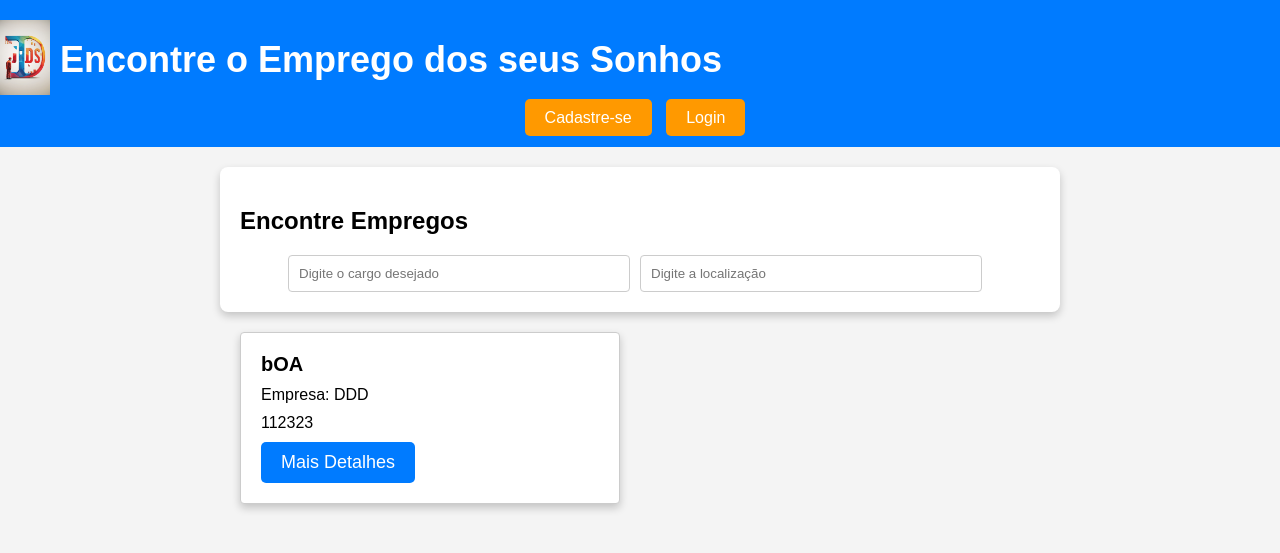
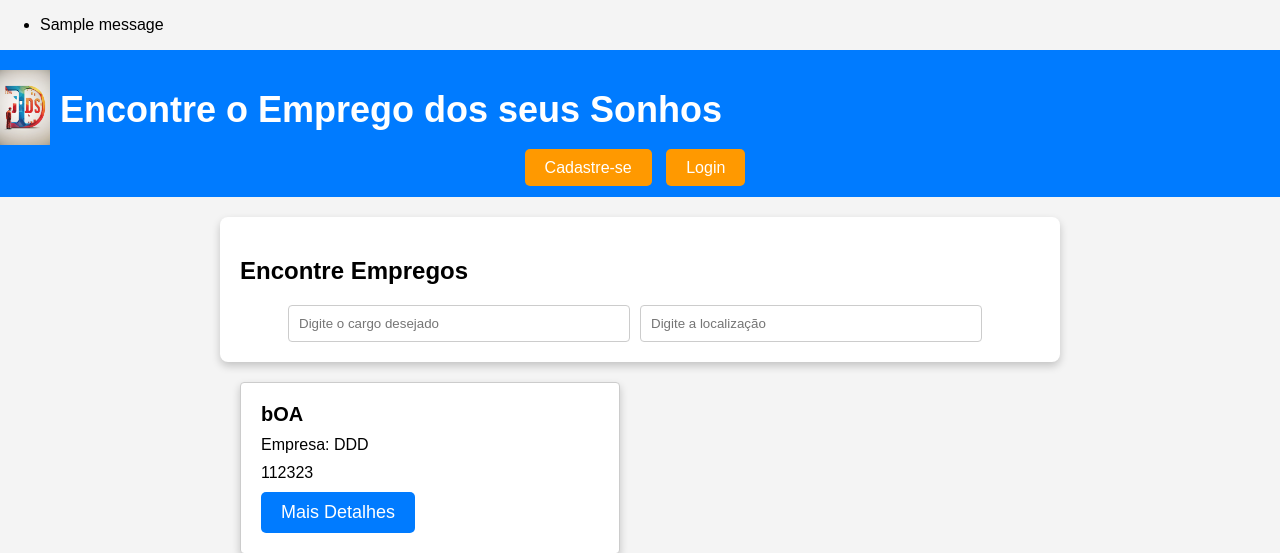
Before and after one commit to Cieudo/Site-de-Emprego-Web, a Django app: page / in a window 1280 px wide. Shown: the top 553 px of the page. Run offline with Django 4.2, Linux system fonts and the light colour scheme; data comes from the database, SQL or seed files in the repository; tables that the repository leaves empty hold one stand-in row (values such as "Sample post"); one stand-in notice (Sample message) is shown.

Commit message:
mensagem de cadatro e login

```diff
--- a/app_site_de_emprego/templates/home.html
+++ b/app_site_de_emprego/templates/home.html
@@ -25,6 +25,13 @@
     }
     </style>
 <body>
+    {% if messages %}
+        <ul class="messages">
+          {% for message in messages %}
+            <li{% if message.tags %} class="{{ message.tags }}"{% endif %}>{{ message }}</li>
+          {% endfor %}
+        </ul>
+      {% endif %}
     <header>
         <nav class="navbar">
             <div class="logo">
@@ -37,7 +44,7 @@
                 <a href="/cadastrar_vaga" class="signup-button">Cadastre sua Vaga</a>
                 <a href="/logout" class="signup-button">Sair</a>
             {% else %}
-                <a href="/escolha" class="signup-button">Cadastre-se</a>
+                <a href="/cadastro" class="signup-button">Cadastre-se</a>
                 <a href="/login" class="signup-button">Login</a>
             {% endif %}
         </section>
```
Also changed, not shown: app_site_de_emprego/templates/cadastro.html (+8 -0 lines).
